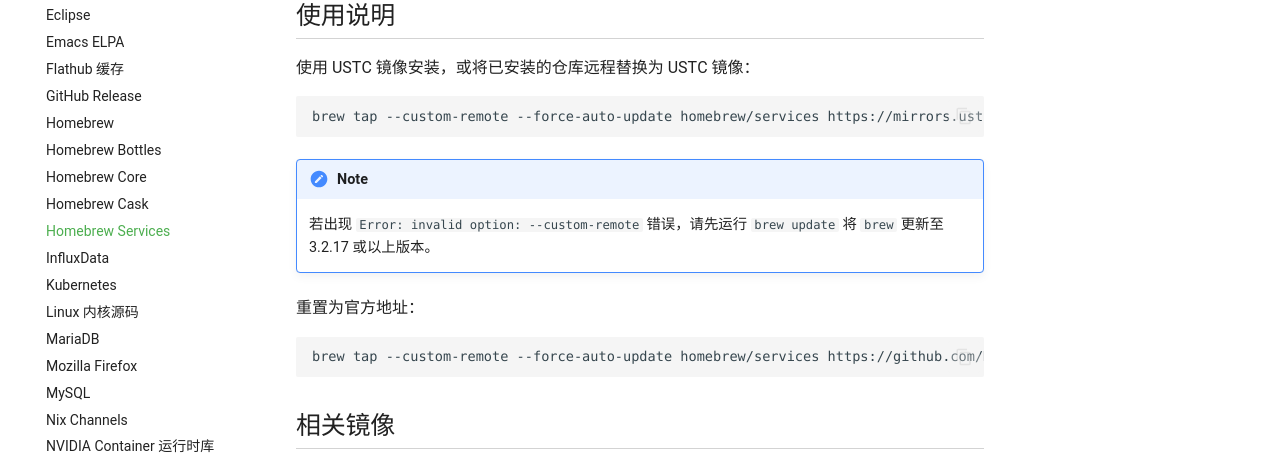
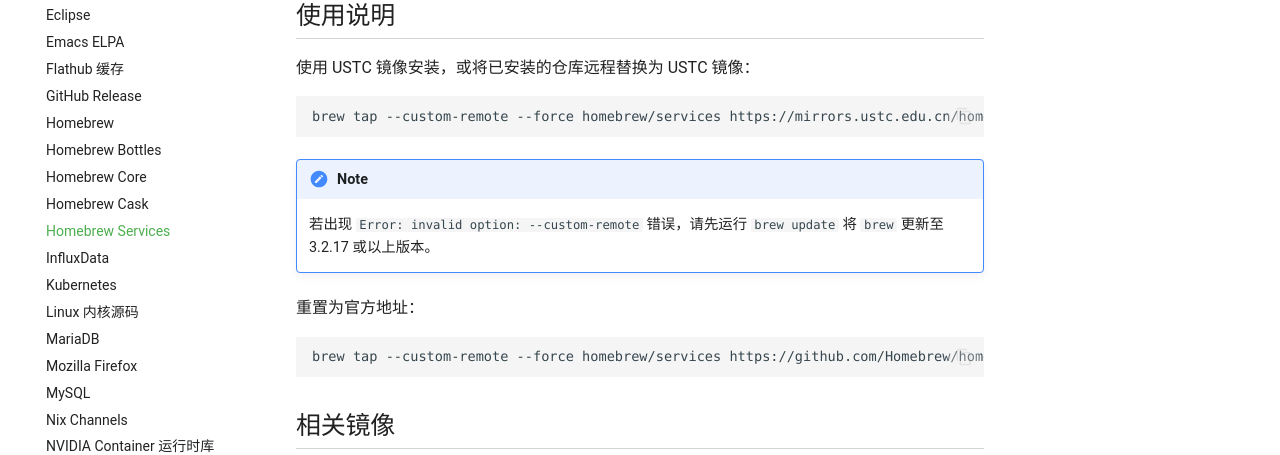
Before and after one commit to ustclug/mirrorhelp, an MkDocs documentation site: the page built from docs/homebrew-services.git.md, in a window 1280 px wide and 1277 px high. Shown: the part 435-890 px from the top of the window. Built offline with MkDocs 1.6.1 and Material for MkDocs 9.7.7, drawn with Linux system fonts in a browser that asks for light colours; comment, search, counter and statistics services are not loaded.

Commit message:
brew: change `--force-auto-update` to `--force` (#283)
# Remove unused --force-auto-update option #20090
https://github.com/Homebrew/brew/pull/20090

```diff
--- a/docs/homebrew-services.git.md
+++ b/docs/homebrew-services.git.md
@@ -13,7 +13,7 @@
 
 使用 USTC 镜像安装，或将已安装的仓库远程替换为 USTC 镜像：
 
-    brew tap --custom-remote --force-auto-update homebrew/services https://mirrors.ustc.edu.cn/homebrew-services.git
+    brew tap --custom-remote --force homebrew/services https://mirrors.ustc.edu.cn/homebrew-services.git
 
 !!! note
 
@@ -22,7 +22,7 @@
 
 重置为官方地址：
 
-    brew tap --custom-remote --force-auto-update homebrew/services https://github.com/Homebrew/homebrew-services
+    brew tap --custom-remote --force homebrew/services https://github.com/Homebrew/homebrew-services
 
 ## 相关镜像
 
```
Also changed, not shown: docs/homebrew-cask.git.md (+2 -2 lines), docs/homebrew-core.git.md (+1 -1 lines).
